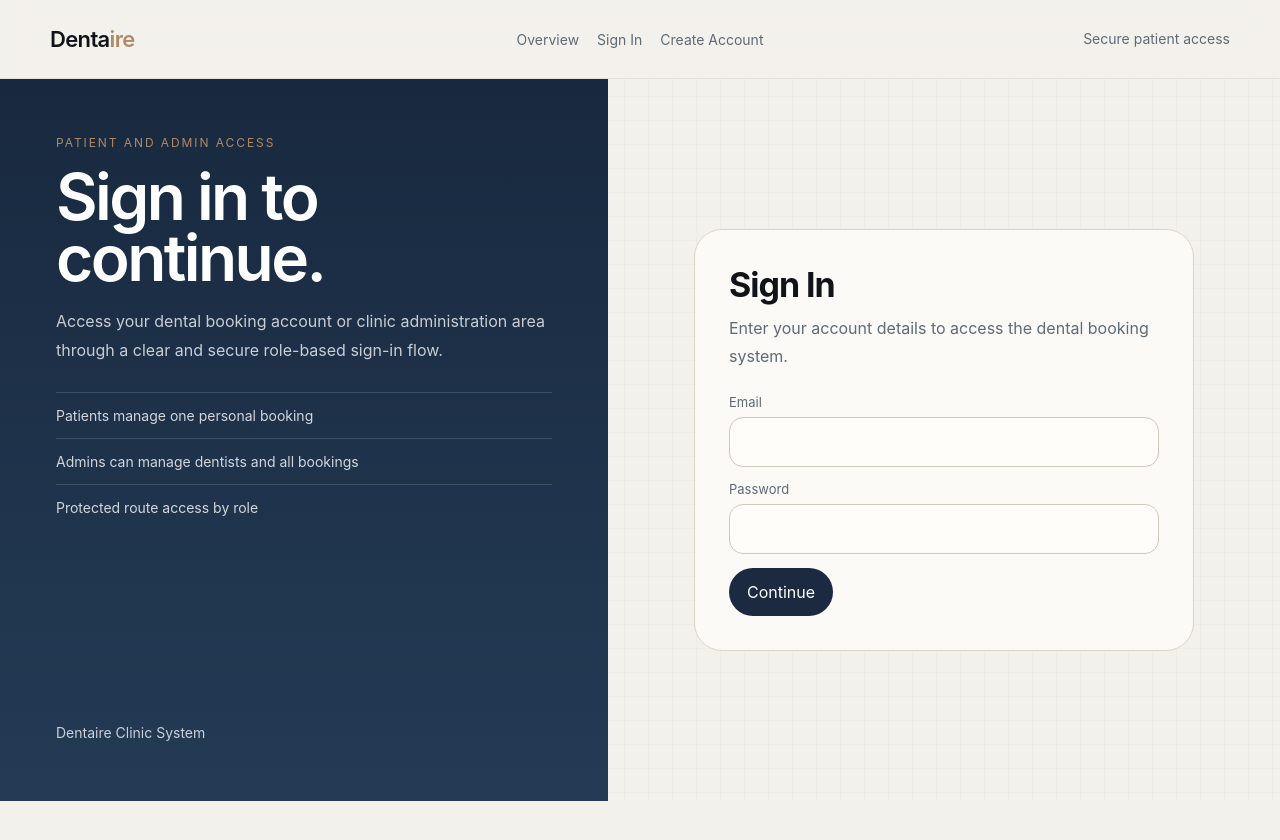
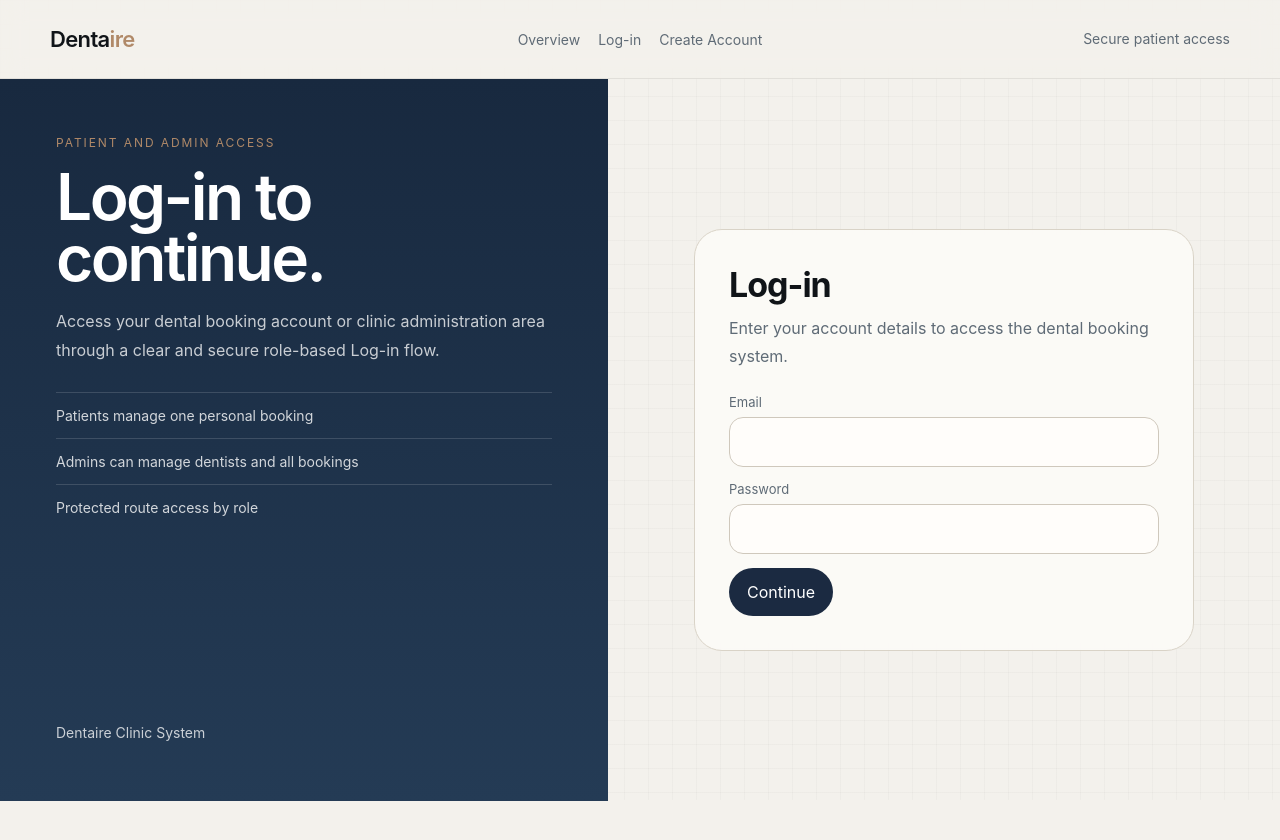
Before and after one commit to Brightpmk/dentist-booking-webapp, a Next.js app: page /login in a window 1280 px wide. Shown: the top 840 px of the page. Built offline with nearby package versions, Linux system fonts and the light colour scheme; no server answers.

Commit message:
feat: update UI terminology for consistency and clarity across login components

```diff
--- a/src/app/login/page.tsx
+++ b/src/app/login/page.tsx
@@ -54,13 +54,13 @@ export default function LoginPage() {
           <div>
             <div className="eyebrow">Patient and admin access</div>
             <h1>
-              Sign in to
+              Log-in to
               <br />
               continue.
             </h1>
             <p>
               Access your dental booking account or clinic administration area
-              through a clear and secure role-based sign-in flow.
+              through a clear and secure role-based Log-in flow.
             </p>
 
             <div className="auth-facts">
@@ -75,7 +75,7 @@ export default function LoginPage() {
 
         <section className="auth-main">
           <div className="auth-card">
-            <h2>Sign In</h2>
+            <h2>Log-in</h2>
             <p>Enter your account details to access the dental booking system.</p>
 
             <form onSubmit={handleSubmit}>
--- a/src/app/page.tsx
+++ b/src/app/page.tsx
@@ -37,7 +37,7 @@ export default function HomePage() {
                   ? role === "admin"
                     ? "You are signed in as admin. Continue to clinic operations."
                     : "You are signed in as a patient. Continue to your booking page."
-                  : "Create an account or sign in to manage your dental booking securely."}
+                  : "Create an account or log in to manage your dental booking securely."}
               </p>
 
               <div className="divider-space" />
@@ -45,7 +45,7 @@ export default function HomePage() {
               {!isLoggedIn ? (
                 <div style={{ display: "flex", gap: "12px", flexWrap: "wrap" }}>
                   <Link href="/login">
-                    <button className="button">Sign In</button>
+                    <button className="button">log In</button>
                   </Link>
                   <Link href="/register">
                     <button className="button-secondary">Create Account</button>
--- a/src/components/LogoutButton.tsx
+++ b/src/components/LogoutButton.tsx
@@ -20,7 +20,7 @@ export default function LogoutButton() {
 
   return (
     <button className="button-secondary" onClick={handleLogout}>
-      Sign Out
+      Log-out
     </button>
   )
 }
--- a/src/components/TopMenu.tsx
+++ b/src/components/TopMenu.tsx
@@ -25,7 +25,7 @@ export default function TopMenu() {
           {!auth.isLoggedIn && (
             <>
               <Link className="nav-link" href="/login">
-                Sign In
+                Log-in
               </Link>
               <Link className="nav-link" href="/register">
                 Create Account
--- a/src/libs/api.ts
+++ b/src/libs/api.ts
@@ -1,2 +1,4 @@
 export const BASE_URL =
   process.env.NEXT_PUBLIC_BACKEND_URL || "http://localhost:5000/api/v1"
+
+console.log("BASE_URL =", BASE_URL)
```
Also changed, not shown: 1 other file (tests, documents, lock files or other folders).
